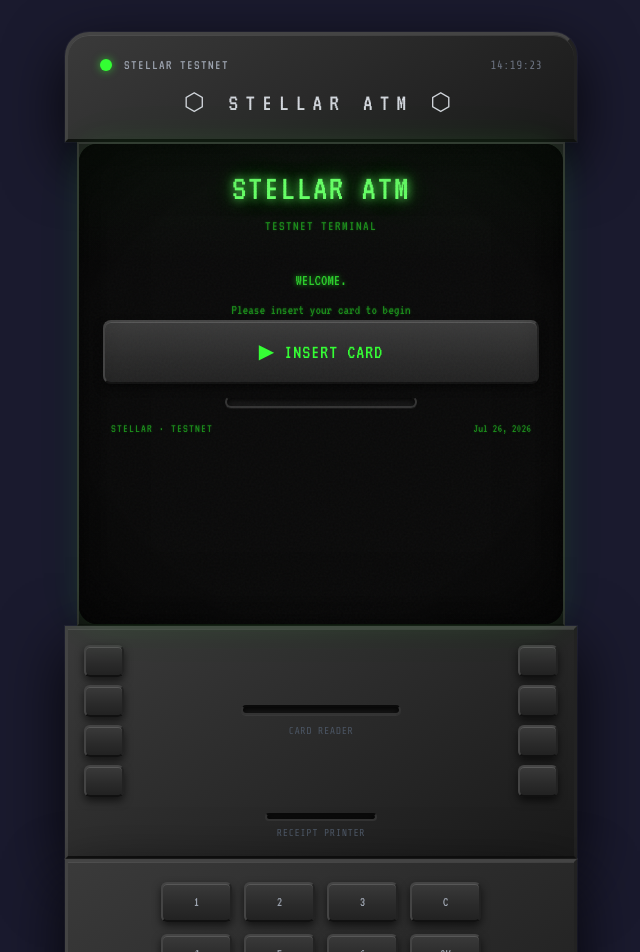
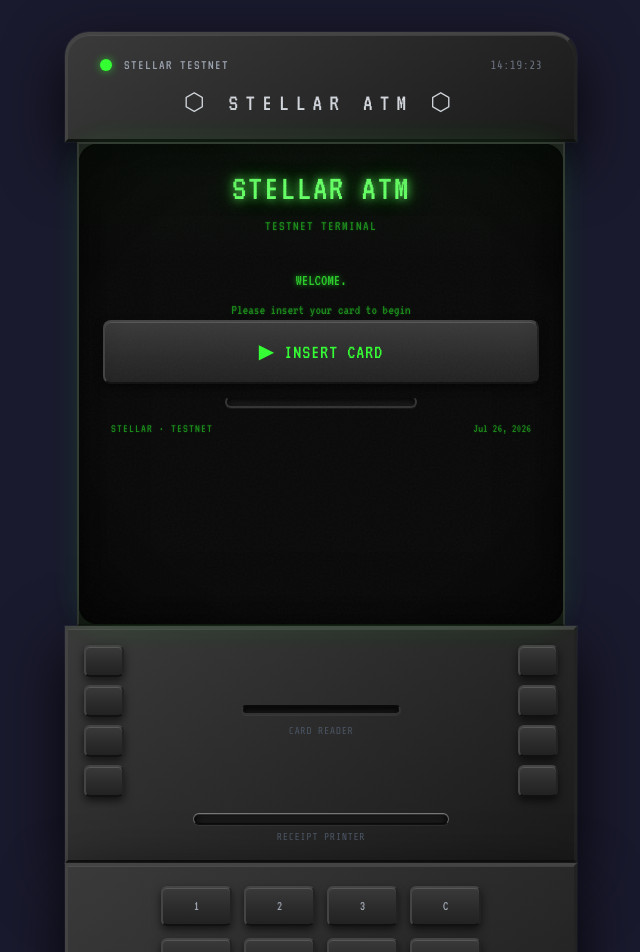
Before and after one commit to hsay123/StellarATM, a React (Vite) app: page / in a window 1280 px wide. Shown: the top 952 px of the page, without its empty margins (319-959 px from the left). Built offline with nearby package versions, Linux system fonts and the light colour scheme; what @stellar/stellar-sdk would draw is missing.

Commit message:
Refactor ReceiptScreen and AtmChassis components to enhance receipt printing functionality. Update styles for receipt elements, including animations and visual effects. Remove legacy HTML file for stellar-tip-splitter as part of project consolidation.

```diff
--- a/src/components/AtmChassis.jsx
+++ b/src/components/AtmChassis.jsx
@@ -91,11 +91,11 @@ export default function AtmChassis({ children, isPrinting }) {
 
           {/* Receipt slot */}
           <div className="px-6 sm:px-8 pb-3 sm:pb-4">
-            <div className={`receipt-slot rounded-md h-2 w-24 sm:w-28 mx-auto ${isPrinting ? 'receipt-slot-printing' : ''}`} />
+            <div className={`receipt-slot rounded-md h-3 w-[58%] max-w-[260px] mx-auto ${isPrinting ? 'receipt-slot-printing' : ''}`} />
+            <div id="receipt-print-zone" className="receipt-print-zone" />
             <div className="font-mono text-[8px] sm:text-[10px] text-gray-600 tracking-wider uppercase text-center mt-1">
               Receipt Printer
             </div>
-            <div id="receipt-print-zone" className="receipt-print-zone" />
           </div>
         </div>
 
--- a/src/index.css
+++ b/src/index.css
@@ -140,12 +140,18 @@ body {
     0 1px 0 rgba(255, 255, 255, 0.05);
 }
 
-/* Receipt slot */
+/* Receipt slot — metallic beveled frame around dark recessed opening */
 .receipt-slot {
-  background: linear-gradient(180deg, #1a1a1a 0%, #111 100%);
-  border: 2px solid #333;
-  border-top-color: #0a0a0a;
-  box-shadow: inset 0 2px 6px rgba(0, 0, 0, 0.8);
+  background: linear-gradient(180deg, #555 0%, #3a3a3a 25%, #2a2a2a 40%, #1a1a1a 100%);
+  border: 1px solid #666;
+  border-top-color: #777;
+  border-bottom-color: #111;
+  box-shadow:
+    inset 0 1px 0 rgba(255, 255, 255, 0.15),
+    inset 0 -1px 0 rgba(0, 0, 0, 0.4),
+    inset 0 4px 8px rgba(0, 0, 0, 0.9),
+    inset 0 1px 2px rgba(0, 0, 0, 0.6),
+    0 1px 0 rgba(255, 255, 255, 0.05);
 }
 
 /* ===== RECEIPT STYLES ===== */
@@ -241,10 +247,21 @@ body {
 
 @keyframes slotPulse {
   0%, 100% {
-    box-shadow: inset 0 2px 6px rgba(0, 0, 0, 0.8);
+    box-shadow:
+      inset 0 1px 0 rgba(255, 255, 255, 0.15),
+      inset 0 -1px 0 rgba(0, 0, 0, 0.4),
+      inset 0 4px 8px rgba(0, 0, 0, 0.9),
+      inset 0 1px 2px rgba(0, 0, 0, 0.6),
+      0 1px 0 rgba(255, 255, 255, 0.05);
   }
   50% {
-    box-shadow: inset 0 2px 6px rgba(0, 0, 0, 0.8), 0 0 10px rgba(200, 180, 120, 0.3);
+    box-shadow:
+      inset 0 1px 0 rgba(255, 255, 255, 0.15),
+      inset 0 -1px 0 rgba(0, 0, 0, 0.4),
+      inset 0 4px 8px rgba(0, 0, 0, 0.9),
+      inset 0 1px 2px rgba(0, 0, 0, 0.6),
+      0 1px 0 rgba(255, 255, 255, 0.05),
+      0 0 12px rgba(200, 180, 120, 0.35);
   }
 }
 
```
